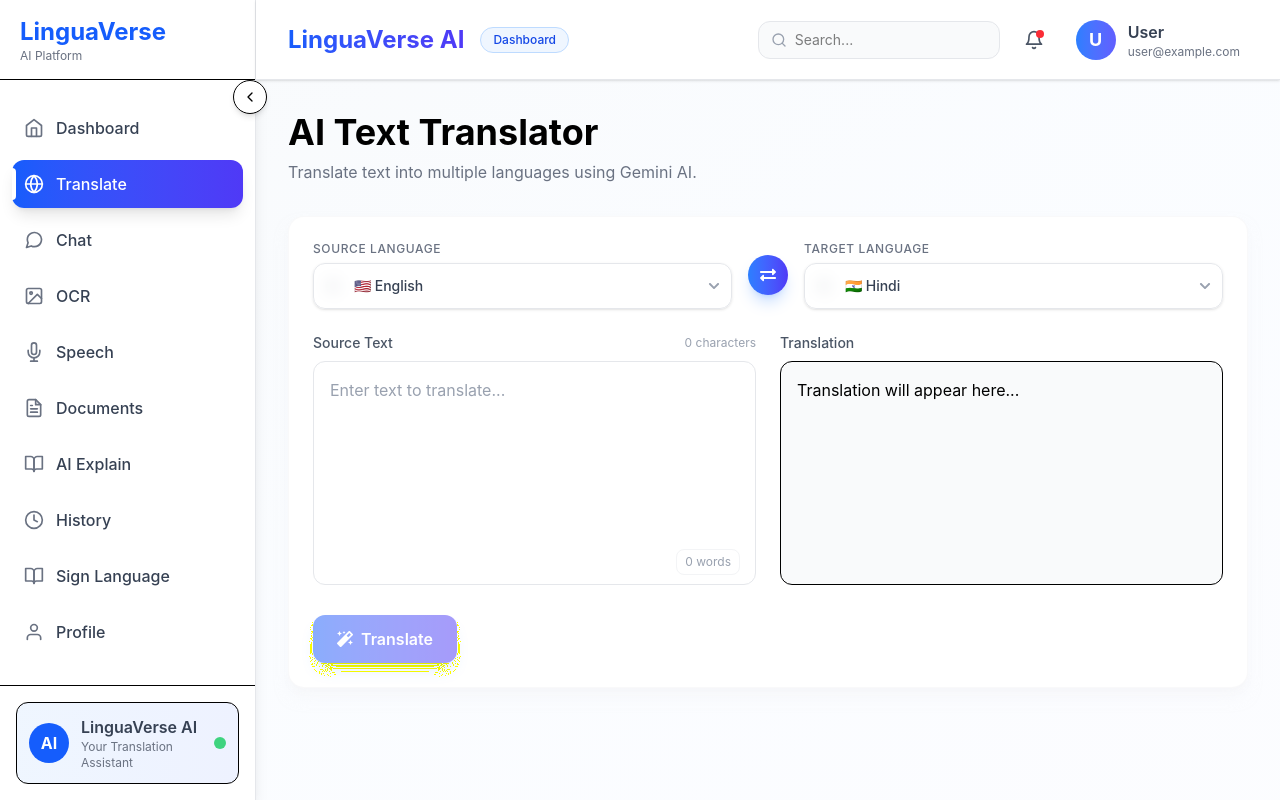
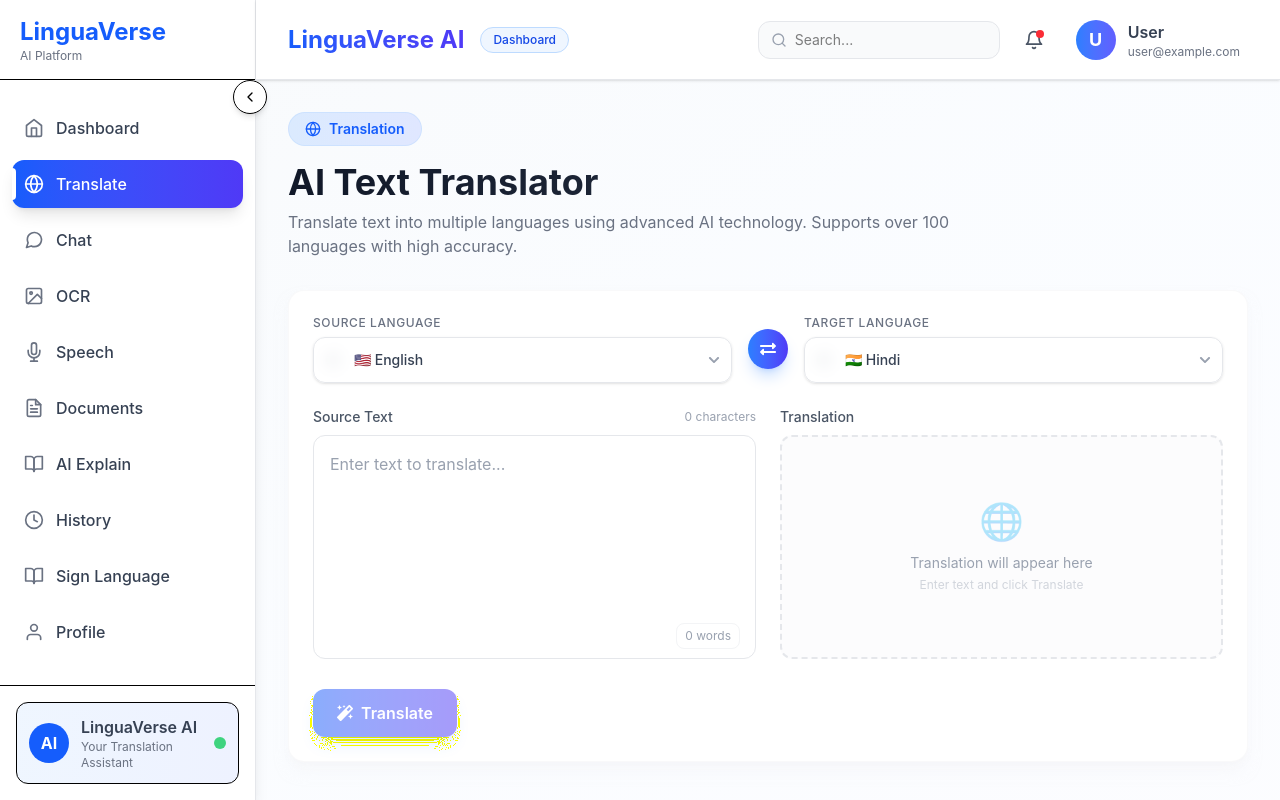
Before and after one commit to DishaAgarwalla/LinguaVerse-AI, a React (Vite) app in the folder client/: page /translate in a window 1280 px wide. Built offline with nearby package versions, Linux system fonts and the light colour scheme; sample sign-in values are in the browser's storage.

Commit message:
feat(translate): improve translation workflow

```diff
--- a/client/src/components/translate/TranslationResult.tsx
+++ b/client/src/components/translate/TranslationResult.tsx
@@ -1,11 +1,42 @@
+import { FaSpinner, FaCheckCircle } from "react-icons/fa";
+
 interface Props {
   translated: string;
+  loading?: boolean;
 }
 
-const TranslationResult = ({ translated }: Props) => {
+const TranslationResult = ({ translated, loading = false }: Props) => {
+  if (loading) {
+    return (
+      <div className="h-56 rounded-xl border-2 border-dashed border-blue-200 bg-gradient-to-br from-blue-50 to-indigo-50/30 p-4 flex flex-col items-center justify-center">
+        <FaSpinner className="w-8 h-8 text-blue-500 animate-spin mb-3" />
+        <p className="text-sm text-blue-600 font-medium">Translating...</p>
+      </div>
+    );
+  }
+
+  if (!translated) {
+    return (
+      <div className="h-56 rounded-xl border-2 border-dashed border-gray-200 bg-gray-50/50 p-4 flex flex-col items-center justify-center">
+        <div className="text-4xl mb-3 opacity-30">🌐</div>
+        <p className="text-sm text-gray-400 text-center">
+          Translation will appear here
+        </p>
+        <p className="text-xs text-gray-300 mt-1">
+          Enter text and click Translate
+        </p>
+      </div>
+    );
+  }
+
   return (
-    <div className="h-56 rounded-xl border bg-gray-50 p-4">
-      {translated || "Translation will appear here..."}
+    <div className="h-56 rounded-xl border border-green-200 bg-gradient-to-br from-green-50 to-emerald-50/30 p-4 overflow-y-auto relative">
+      <div className="absolute top-3 right-3">
+        <FaCheckCircle className="w-4 h-4 text-green-500" />
+      </div>
+      <p className="text-gray-700 leading-relaxed whitespace-pre-wrap">
+        {translated}
+      </p>
     </div>
   );
 };
--- a/client/src/pages/dashboard/Translate.tsx
+++ b/client/src/pages/dashboard/Translate.tsx
@@ -1,15 +1,20 @@
+import { FiGlobe } from "react-icons/fi";
 import TranslateCard from "../../components/translate/TranslateCard";
 
 const Translate = () => {
   return (
-    <div className="space-y-8">
+    <div className="space-y-8 animate-slideUp">
       <div>
-        <h1 className="text-4xl font-bold">
+        <div className="inline-flex items-center gap-2 rounded-full bg-gradient-to-r from-blue-100 to-indigo-100 px-4 py-1.5 text-sm font-semibold text-blue-600 border border-blue-200/50">
+          <FiGlobe className="w-4 h-4" />
+          Translation
+        </div>
+        <h1 className="mt-4 text-3xl md:text-4xl font-bold bg-gradient-to-r from-gray-900 to-gray-700 bg-clip-text text-transparent">
           AI Text Translator
         </h1>
-
-        <p className="mt-2 text-gray-500">
-          Translate text into multiple languages using Gemini AI.
+        <p className="mt-2 text-gray-500 max-w-2xl">
+          Translate text into multiple languages using advanced AI technology.
+          Supports over 100 languages with high accuracy.
         </p>
       </div>
 
--- a/client/src/pages/translate/Translate.tsx
+++ b/client/src/pages/translate/Translate.tsx
@@ -1,24 +1,39 @@
+import { FaGlobe, FaLanguage } from "react-icons/fa";
+import { MdAutoAwesome } from "react-icons/md";
 import TranslateCard from "../../components/translate/TranslateCard";
 
 const Translate = () => {
   return (
-    <div className="space-y-8">
-
+    <div className="space-y-8 animate-slideUp">
       <div>
-
-        <h1 className="text-4xl font-bold">
-          AI Translator
+        <div className="inline-flex items-center gap-2 rounded-full bg-gradient-to-r from-blue-100 to-indigo-100 px-4 py-1.5 text-sm font-semibold text-blue-600 border border-blue-200/50">
+          <FaGlobe className="w-4 h-4" />
+          Translation
+        </div>
+        <h1 className="mt-4 text-3xl md:text-4xl font-bold bg-gradient-to-r from-gray-900 to-gray-700 bg-clip-text text-transparent">
+          AI Text Translator
         </h1>
-
-        <p className="mt-2 text-gray-500">
-          Translate text into multiple languages
-          using Gemini AI.
+        <p className="mt-2 text-gray-500 max-w-2xl">
+          Translate text into multiple languages using advanced AI technology.
+          Supports over 100 languages with high accuracy.
         </p>
 
+        <div className="mt-4 flex flex-wrap gap-4">
+          <div className="inline-flex items-center gap-2 rounded-xl bg-blue-50 px-4 py-2 border border-blue-100">
+            <MdAutoAwesome className="w-4 h-4 text-blue-500" />
+            <span className="text-sm font-medium text-blue-700">Powered by Gemini AI</span>
+          </div>
+          <div className="inline-flex items-center gap-2 rounded-xl bg-green-50 px-4 py-2 border border-green-100">
+            <FaLanguage className="w-4 h-4 text-green-500" />
+            <span className="text-sm font-medium text-green-700">100+ Languages</span>
+          </div>
+          <div className="inline-flex items-center gap-2 rounded-xl bg-purple-50 px-4 py-2 border border-purple-100">
+            <span className="text-sm font-medium text-purple-700">⚡ Real-time</span>
+          </div>
+        </div>
       </div>
 
       <TranslateCard />
-
     </div>
   );
 };
```
